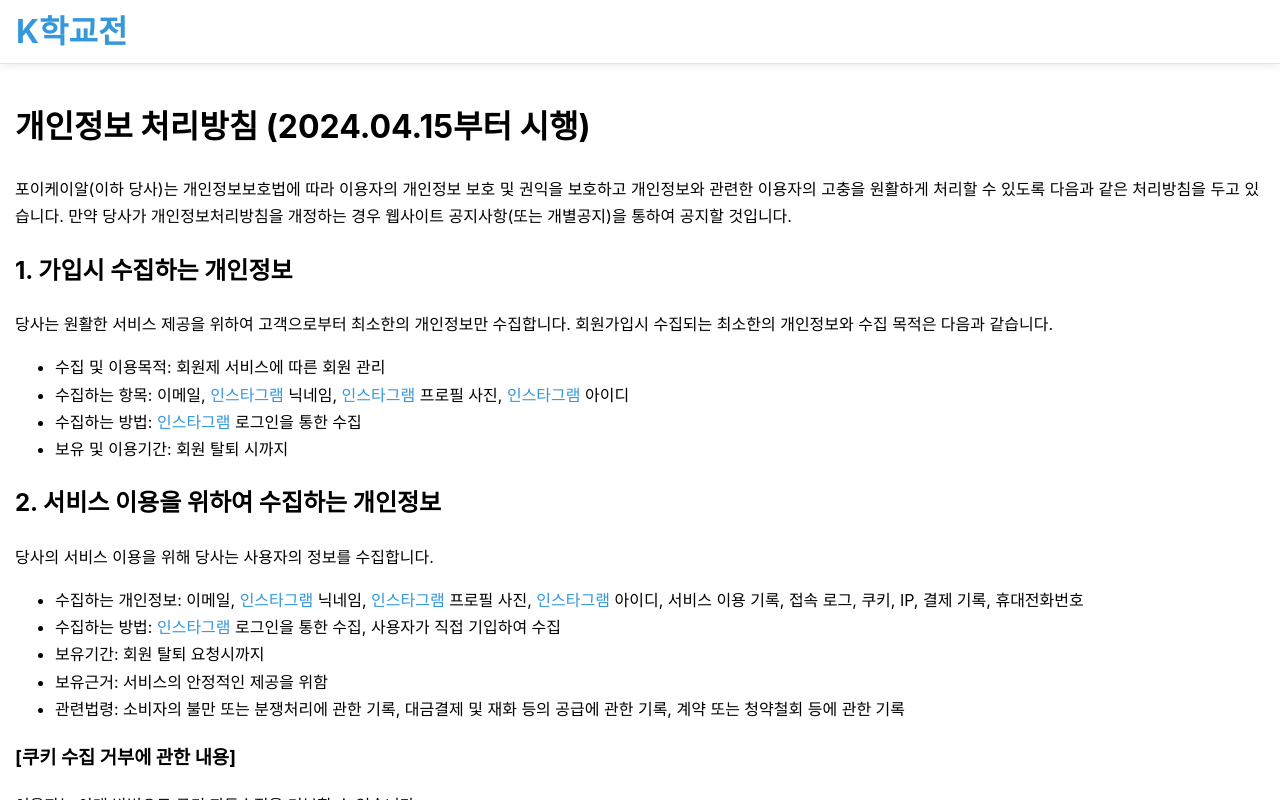
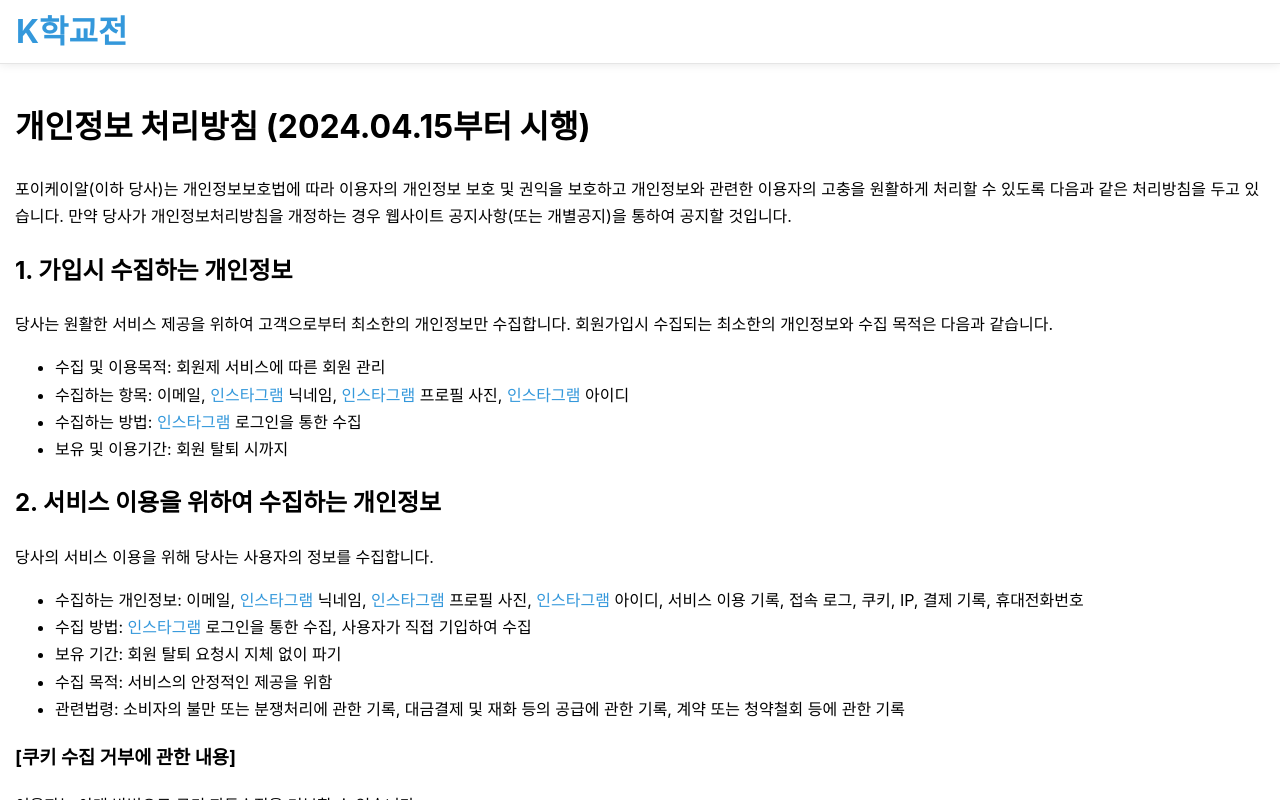
Before and after one commit to Oein/kschoolv3, a SvelteKit app: page /privacy in a window 1280 px wide. Built offline with nearby package versions, Linux system fonts and the light colour scheme; a web font is replaced by a local one.

Commit message:
Update +page.svelte

```diff
--- a/src/routes/privacy/+page.svelte
+++ b/src/routes/privacy/+page.svelte
@@ -34,11 +34,11 @@
 				로그, 쿠키, IP, 결제 기록, 휴대전화번호
 			</li>
 			<li>
-				수집하는 방법: <a href="https://www.instagram.com">인스타그램</a> 로그인을 통한 수집, 사용자가
+				수집 방법: <a href="https://www.instagram.com">인스타그램</a> 로그인을 통한 수집, 사용자가
 				직접 기입하여 수집
 			</li>
-			<li>보유기간: 회원 탈퇴 요청시까지</li>
-			<li>보유근거: 서비스의 안정적인 제공을 위함</li>
+			<li>보유 기간: 회원 탈퇴 요청시 지체 없이 파기</li>
+			<li>수집 목적: 서비스의 안정적인 제공을 위함</li>
 			<li>
 				관련법령: 소비자의 불만 또는 분쟁처리에 관한 기록, 대금결제 및 재화 등의 공급에 관한 기록,
 				계약 또는 청약철회 등에 관한 기록
@@ -129,12 +129,12 @@
 			<li>개인정보 취급 직원을 최소화하여 개인정보를 관리하는 대책을 시행하고 있습니다.</li>
 			<li>개인정보의 안전한 처리를 위하여 내부관리계획을 수립하고 시행하고 있습니다.</li>
 			<li>
-				이용자의 개인정보는 비밀번호 저장되지 않으며, 중요한 데이터는 파일 및 전송 데이터를 암호화
+				이용자의 비밀번호는 저장되지 않으며, 중요한 데이터는 파일 및 전송 데이터를 암호화
 				하거나 파일 잠금 기능을 사용하는 등의 별도 보안기능을 사용하고 있습니다.
 			</li>
 			<li>
 				개인정보처리시스템에 접속한 기록을 최소 6개월 이상 보관, 관리하고 있으며, 접속 기록이 위변조
-				및 도난, 분실되지 않도록 보안기능 사용하고 있습니다.
+				및 도난, 분실되지 않도록 보안기능을 사용하고 있습니다.
 			</li>
 			<li>개인정보가 포함된 보조저장매체 등을 안전한 장소에 보관하고 있습니다.</li>
 		</ul>
```
